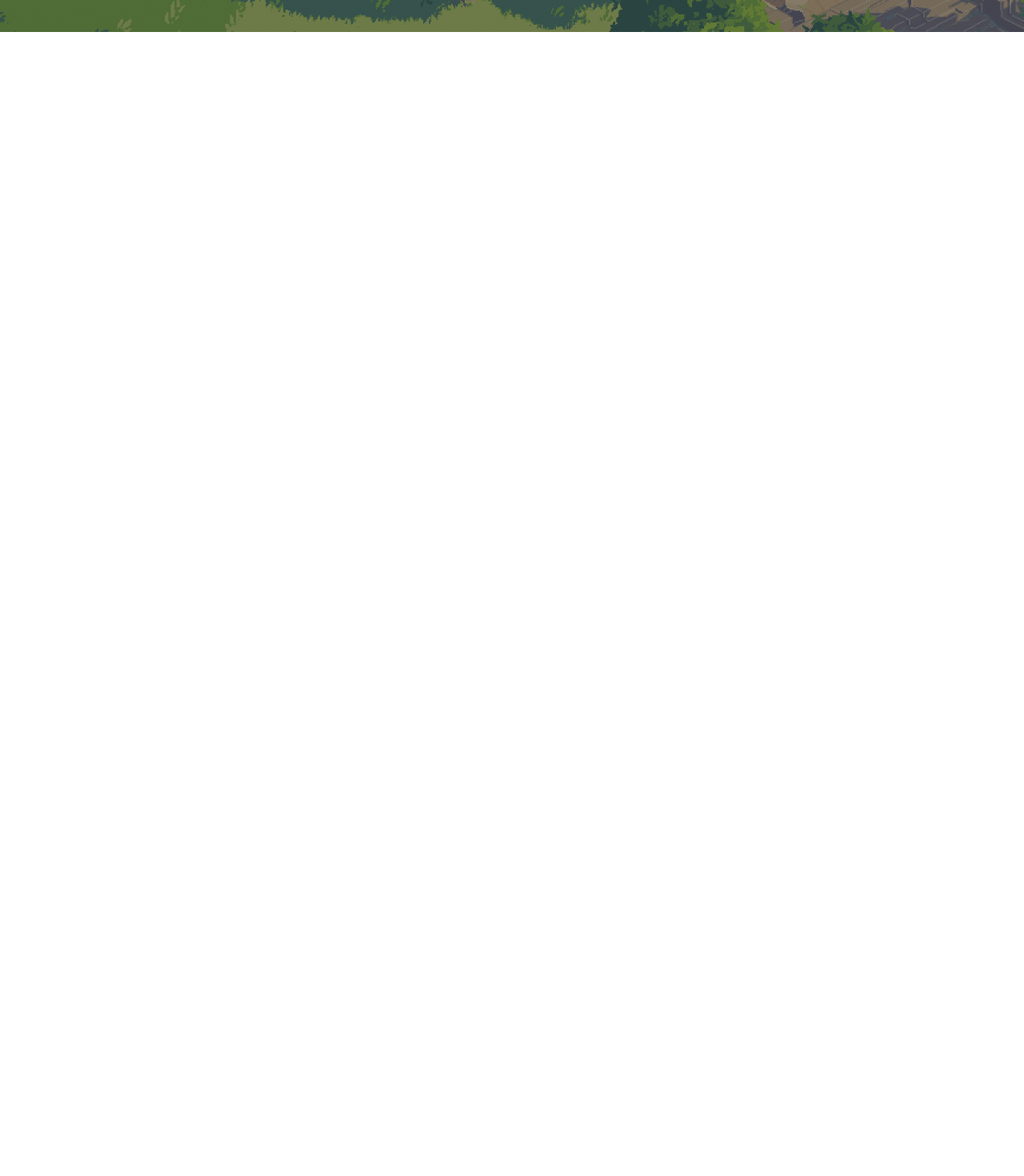
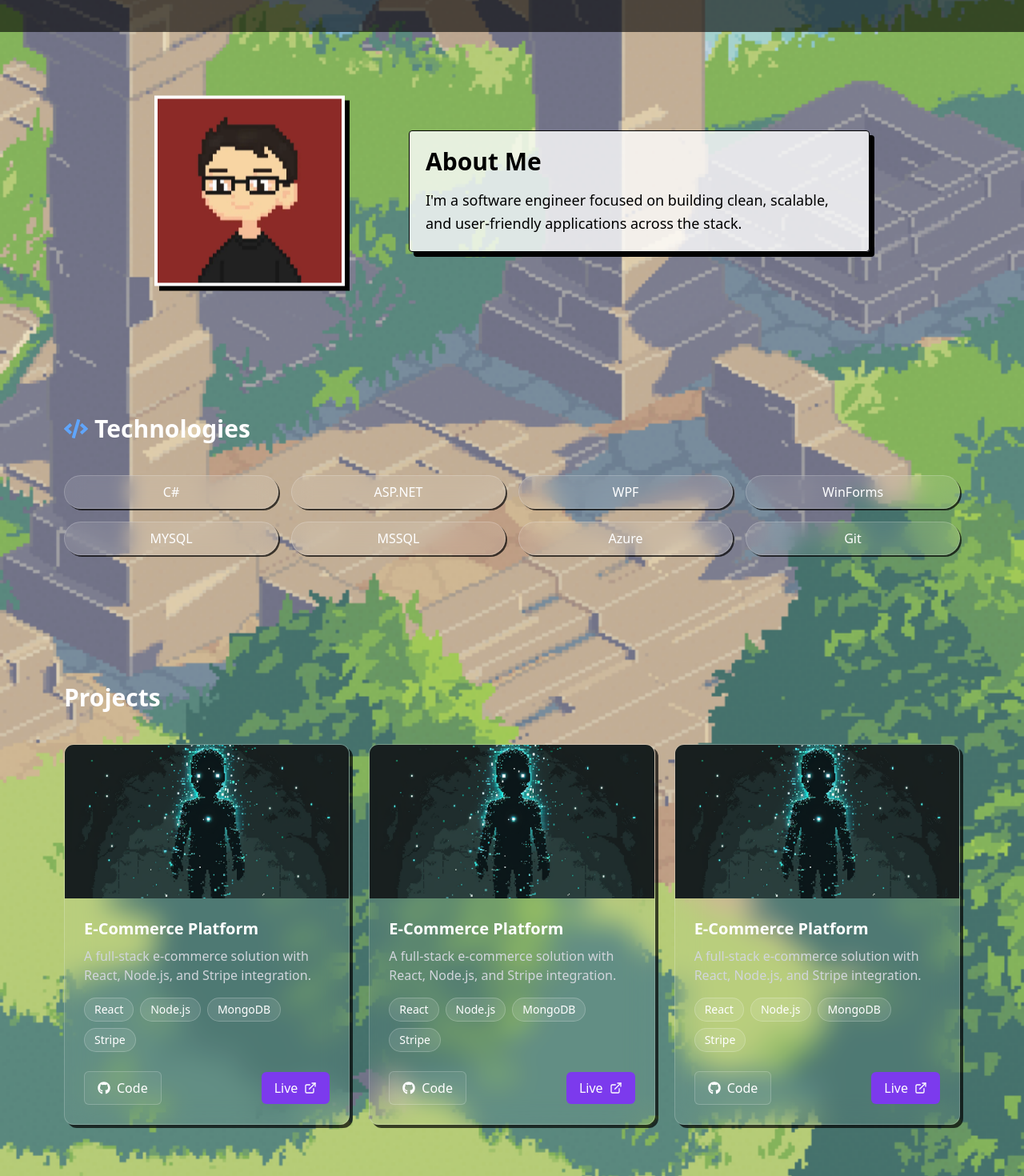
Before and after one commit to tonymocanu97/my-portfolio, a Next.js app: page / in a window 1280 px wide. Shown: the part 760-2230 px from the top of the page at 80% size. Before the commit the page ends 800 px from the top, so only its background shows below. Built offline with nearby package versions, Linux system fonts and the light colour scheme.

Commit message:
Added more sections and small fixes

```diff
--- a/src/app/globals.css
+++ b/src/app/globals.css
@@ -29,3 +29,7 @@ body {
   color: var(--foreground);
   font-family: var(--font-sans);
 }
+
+html {
+  scroll-behavior: smooth;
+}
--- a/src/app/layout.tsx
+++ b/src/app/layout.tsx
@@ -1,18 +1,32 @@
-import type { Metadata } from "next";
-import "./globals.css";
+import type { Metadata } from 'next';
+import './globals.css';
+import Image from 'next/image';
 
 export const metadata: Metadata = {
-  title: "Create Next App",
-  description: "Generated by create next app",
+  title: 'Create Next App',
+  description: 'Generated by create next app',
 };
 
-import { ReactNode } from "react";
+import { ReactNode } from 'react';
 
 export default function RootLayout({ children }: { children: ReactNode }) {
   return (
     <html lang="en">
-      <body>
-          {children}
+      <body className="relative min-h-screen text-white font-sans overflow-x-hidden">
+        {/* Background image (behind everything) */}
+        <Image
+          src="/forest.png"
+          alt="Forest pixel art"
+          fill
+          priority
+          className="object-cover z-0 fixed"
+        />
+
+        {/* Overlay to slightly darken the image (optional) */}
+        <div className="fixed inset-0 bg-black/60 z-0" />
+
+        {/* Main content above the background */}
+        <div className="relative z-10">{children}</div>
       </body>
     </html>
   );
--- a/src/app/page.tsx
+++ b/src/app/page.tsx
@@ -1,11 +1,17 @@
 import Header from '@/components/Header';
 import Hero from '@/components/Hero';
+import AboutMe from '@/components/AboutMe';
+import Technologies from '@/components/Technologies';
+import Projects from '@/components/Projects';
 
 export default function Home() {
   return (
     <main>
       <Header />
       <Hero />
+      <AboutMe />
+      <Technologies />
+      <Projects />
     </main>
   );
 }
--- /dev/null
+++ b/src/components/AboutMe.tsx
@@ -0,0 +1,30 @@
+import Image from 'next/image';
+
+export default function AboutMe() {
+  return (
+    <section
+      id="about"
+      className="w-full px-6 md:px-20 py-20 flex flex-col md:flex-row items-center justify-center gap-20"
+    >
+      {/* Avatar */}
+      <div className="border-4 border-white shadow-[6px_6px_0px_black] animate-float">
+        <Image
+          src="/avatar.gif"
+          alt="Pixel Avatar"
+          width={230}
+          height={230}
+          className="object-cover"
+        />
+      </div>
+
+      {/* About Box */}
+      <div className="bg-white bg-opacity-80 text-black p-3 md:p-5 rounded border border-black shadow-[6px_6px_0px_black] max-w-xl">
+        <h2 className="text-3xl font-bold mb-4">About Me</h2>
+        <p className="text-lg leading-relaxed">
+          I'm a software engineer focused on building clean, scalable, and user-friendly
+          applications across the stack.
+        </p>
+      </div>
+    </section>
+  );
+}
--- a/src/components/Header.tsx
+++ b/src/components/Header.tsx
@@ -3,7 +3,7 @@
 import { useEffect, useState } from 'react';
 
 export default function Header() {
-  const [time, setTime] = useState<string>("");
+  const [time, setTime] = useState<string>('');
 
   useEffect(() => {
     const updateTime = () => {
@@ -22,18 +22,25 @@ export default function Header() {
   }, []);
 
   return (
-    <header className="fixed top-0 left-0 right-0 z-50 px-6 py-4 flex justify-between items-center bg-white/90 backdrop-blur-md text-black font-mono">
+    <header className="fixed top-0 left-0 right-0 z-50 px-6 py-4 flex justify-between items-center bg-white bg-opacity-90 backdrop-blur-sm text-black font-mono">
       {/* Left: Branding */}
-      <div className="text-black text-xl tracking-widest">
-        {'</dev>'}
-      </div>
+      <div className="text-black text-xl tracking-widest">{'</dev>'}</div>
 
       {/* Center: Navigation */}
       <nav className="hidden md:flex gap-6 text-sm uppercase tracking-widest">
-        <a href="#about" className="hover:text-green-400 transition">About</a>
-        <a href="#work" className="hover:text-green-400 transition">Work</a>
-        <a href="#skills" className="hover:text-green-400 transition">Skills</a>
-        <a href="#contact" className="hover:text-green-400 transition">Contact</a>
+        <a href="#about" className="hover:text-green-400 transition">
+          About
+        </a>
+        <a href="#skills" className="hover:text-green-400 transition">
+          Skills
+        </a>
+        <a href="#work" className="hover:text-green-400 transition">
+          Work
+        </a>
+
+        <a href="#contact" className="hover:text-green-400 transition">
+          Contact
+        </a>
       </nav>
 
       {/* Right: Theme Toggle + Clock */}
--- a/src/components/Hero.tsx
+++ b/src/components/Hero.tsx
@@ -1,16 +1,9 @@
-import Image from 'next/image';
 import { FaGithub, FaLinkedin, FaTwitter } from 'react-icons/fa';
 import { FiChevronsDown } from 'react-icons/fi';
 
 export default function Hero() {
   return (
     <section className="relative h-screen w-full flex items-center justify-center text-white overflow-hidden">
-      {/* Background image */}
-      <Image src="/forest.png" alt="Forest pixel art" fill priority className="object-cover z-0" />
-
-      {/* Dark overlay */}
-      <div className="absolute inset-0 bg-black/40 z-10" />
-
       {/* Text content */}
       <div className="z-20 text-center px-6">
         <h1 className="text-4xl md:text-6xl font-bold font-sans text-white animate-float">
--- /dev/null
+++ b/src/components/Projects.tsx
@@ -0,0 +1,92 @@
+import Image from 'next/image';
+import { FaGithub } from 'react-icons/fa';
+import { FiExternalLink } from 'react-icons/fi';
+
+const projects = [
+  {
+    title: 'E-Commerce Platform',
+    description: 'A full-stack e-commerce solution with React, Node.js, and Stripe integration.',
+    tech: ['React', 'Node.js', 'MongoDB', 'Stripe'],
+    codeUrl: 'https://github.com/yourusername/ecommerce',
+    liveUrl: 'https://ecommerce-demo.vercel.app',
+    imageUrl: '/ecommerce.png',
+  },
+  {
+    title: 'E-Commerce Platform',
+    description: 'A full-stack e-commerce solution with React, Node.js, and Stripe integration.',
+    tech: ['React', 'Node.js', 'MongoDB', 'Stripe'],
+    codeUrl: 'https://github.com/yourusername/ecommerce',
+    liveUrl: 'https://ecommerce-demo.vercel.app',
+    imageUrl: '/ecommerce.png',
+  },
+  {
+    title: 'E-Commerce Platform',
+    description: 'A full-stack e-commerce solution with React, Node.js, and Stripe integration.',
+    tech: ['React', 'Node.js', 'MongoDB', 'Stripe'],
+    codeUrl: 'https://github.com/yourusername/ecommerce',
+    liveUrl: 'https://ecommerce-demo.vercel.app',
+    imageUrl: '/ecommerce.png',
+  },
+];
+
+export default function Projects() {
+  return (
+    <section id="work" className="w-full px-6 md:px-20 py-20 text-white relative z-10">
+      <div className="max-w-6xl mx-auto">
+        <h2 className="text-3xl font-bold mb-10">Projects</h2>
+
+        <div className="grid gap-6 sm:grid-cols-2 lg:grid-cols-3">
+          {projects.map((project, index) => (
+            <div
+              key={index}
+              className="bg-white/5 backdrop-blur-lg rounded-xl border border-white/20 overflow-hidden shadow-[4px_4px_0px_rgba(0,0,0,0.7)] hover:scale-[1.01] transition-transform"
+            >
+              {/* Optimized Next.js Image */}
+              {project.imageUrl && (
+                <div className="w-full h-48 relative">
+                  <Image src={project.imageUrl} alt={project.title} fill className="object-cover" />
+                </div>
+              )}
+
+              <div className="p-6">
+                <h3 className="text-xl font-semibold mb-2">{project.title}</h3>
+                <p className="text-gray-300 mb-4">{project.description}</p>
+
+                <div className="flex flex-wrap gap-2 mb-4">
+                  {project.tech.map((tech, i) => (
+                    <span
+                      key={i}
+                      className="bg-white/10 border border-white/20 px-3 py-1 text-sm rounded-full"
+                    >
+                      {tech}
+                    </span>
+                  ))}
+                </div>
+
+                <div className="flex justify-between items-center mt-6">
+                  <a
+                    href={project.codeUrl}
+                    target="_blank"
+                    rel="noopener noreferrer"
+                    className="flex items-center gap-2 px-4 py-2 border border-white/20 bg-white/5 rounded-md hover:bg-white/10 transition"
+                  >
+                    <FaGithub /> Code
+                  </a>
+
+                  <a
+                    href={project.liveUrl}
+                    target="_blank"
+                    rel="noopener noreferrer"
+                    className="flex items-center gap-2 px-4 py-2 bg-violet-600 hover:bg-violet-700 transition rounded-md text-white ml-auto"
+                  >
+                    Live <FiExternalLink />
+                  </a>
+                </div>
+              </div>
+            </div>
+          ))}
+        </div>
+      </div>
+    </section>
+  );
+}
--- /dev/null
+++ b/src/components/Technologies.tsx
@@ -0,0 +1,27 @@
+import { FaCode } from 'react-icons/fa';
+
+export default function Technologies() {
+  const tech = ['C#', 'ASP.NET', 'WPF', 'WinForms', 'MYSQL', 'MSSQL', 'Azure', 'Git'];
+
+  return (
+    <section id="skills" className="w-full px-6 md:px-20 py-20 text-white relative z-10">
+      <div className="max-w-6xl mx-auto">
+        <h2 className="text-3xl font-bold flex items-center gap-2 mb-10">
+          <FaCode className="text-blue-400" />
+          Technologies
+        </h2>
+
+        <div className="grid grid-cols-2 sm:grid-cols-3 md:grid-cols-4 gap-4">
+          {tech.map((item) => (
+            <div
+              key={item}
+              className="rounded-full px-6 py-2 backdrop-blur-md bg-white/10 border border-white/20 text-center text-sm md:text-base shadow-[2px_2px_0px_rgba(0,0,0,0.7)] hover:scale-105 transition-transform"
+            >
+              {item}
+            </div>
+          ))}
+        </div>
+      </div>
+    </section>
+  );
+}
```
Also changed, not shown: public/avatar.gif (added), public/ecommerce.png (added).
